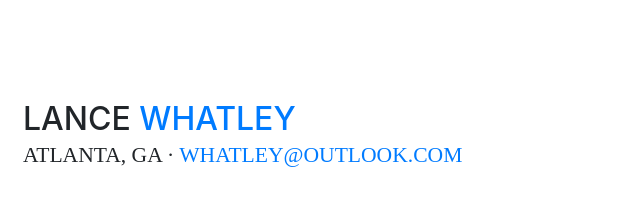
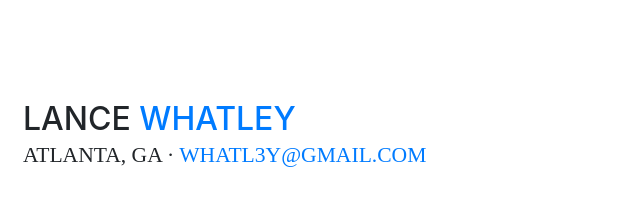
Before and after one commit to whatl3y/portfolio-site, a website with bundled scripts: page www/index.html in a window 1280 px wide. Shown: the top 216 px of the page, 297-937 px from the left. Built offline with nearby package versions, Linux system fonts and the light colour scheme; a web font is replaced by a local one.

Commit message:
use gmail address

```diff
--- a/www/index.html
+++ b/www/index.html
@@ -64,7 +64,7 @@
             <span class="text-primary">Whatley</span>
           </h3> -->
           <div class="subheading mb-5">Atlanta, GA ·
-            <a href="mailto:whatley@outlook.com" target="_blank">whatley@outlook.com</a>
+            <a href="mailto:whatl3y@gmail.com" target="_blank">whatl3y@gmail.com</a>
           </div>
           <div class="row">
             <div class="col-xs-12 col-sm-8">
```
